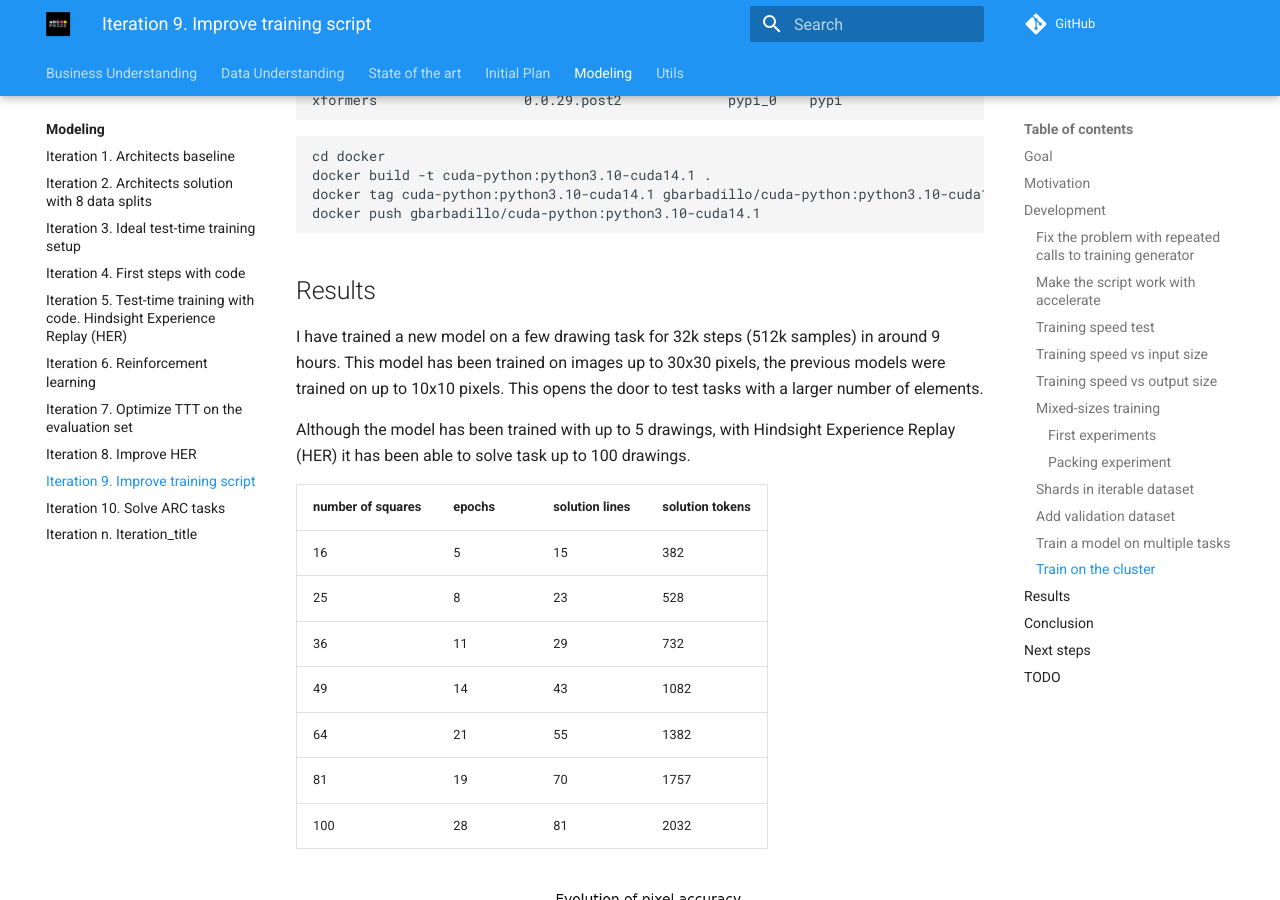
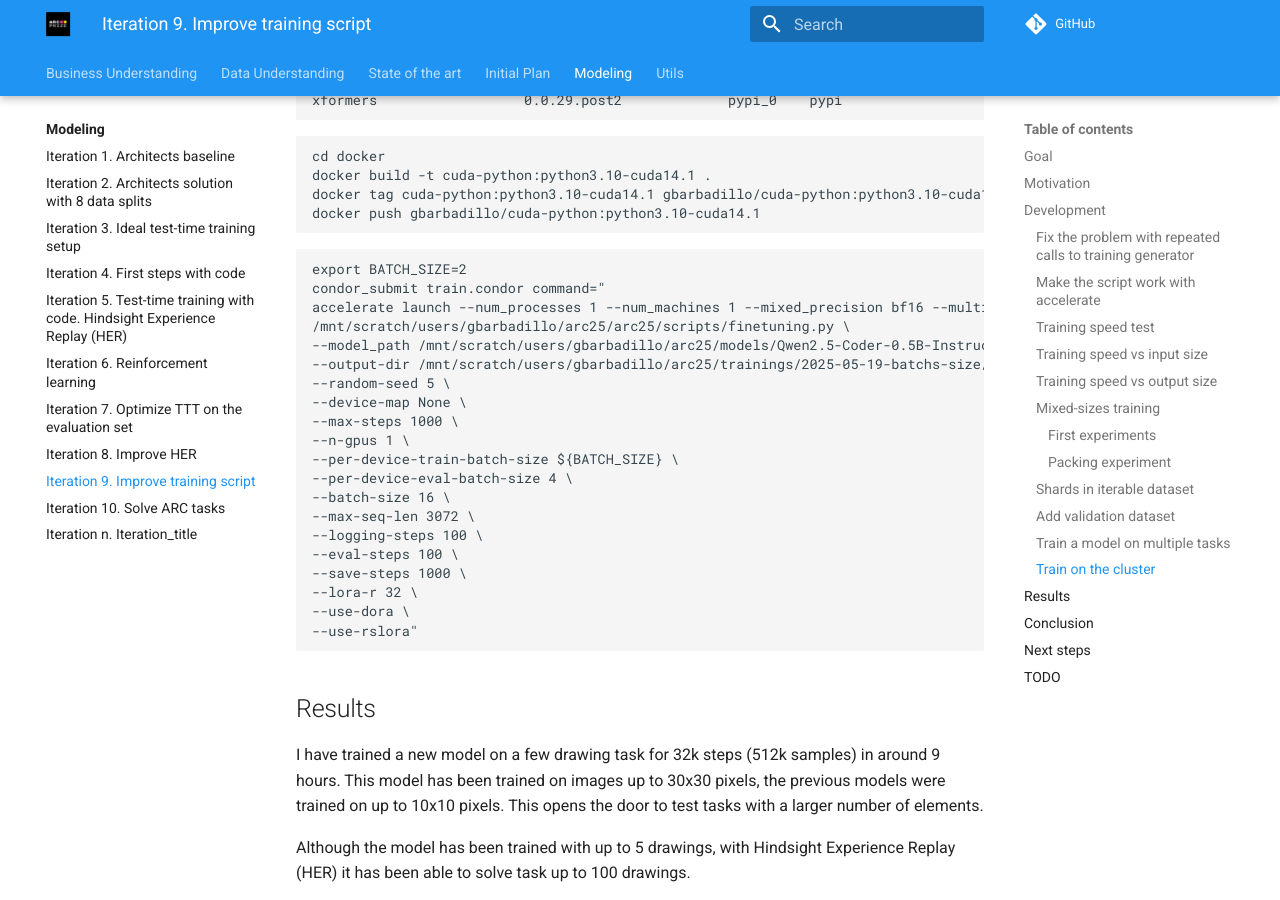
Before and after one commit to ironbar/arc25, an MkDocs documentation site: the page built from docs/modeling/Iteration_09_improve_training_script.md, in a window 1280 px wide and 900 px high, scrolled down 6520 px. Built offline with MkDocs 1.6.1 and Material for MkDocs 9.7.7, drawn with Linux system fonts in a browser that asks for light colours; comment, search, counter and statistics services are not loaded.

Commit message:
added calculon scripts

````diff
--- a/docs/modeling/Iteration_09_improve_training_script.md
+++ b/docs/modeling/Iteration_09_improve_training_script.md
@@ -285,6 +285,29 @@ docker tag cuda-python:python3.10-cuda14.1 gbarbadillo/cuda-python:python3.10-cu
 docker push gbarbadillo/cuda-python:python3.10-cuda14.1
 ```
 
+```bash
+export BATCH_SIZE=2
+condor_submit train.condor command="
+accelerate launch --num_processes 1 --num_machines 1 --mixed_precision bf16 --multi_gpu \
+/mnt/scratch/users/gbarbadillo/arc25/arc25/scripts/finetuning.py \
+--model_path /mnt/scratch/users/gbarbadillo/arc25/models/Qwen2.5-Coder-0.5B-Instruct/ \
+--output-dir /mnt/scratch/users/gbarbadillo/arc25/trainings/2025-05-19-batchs-size/batch-size-${BATCH_SIZE} \
+--random-seed 5 \
+--device-map None \
+--max-steps 1000 \
+--n-gpus 1 \
+--per-device-train-batch-size ${BATCH_SIZE} \
+--per-device-eval-batch-size 4 \
+--batch-size 16 \
+--max-seq-len 3072 \
+--logging-steps 100 \
+--eval-steps 100 \
+--save-steps 1000 \
+--lora-r 32 \
+--use-dora \
+--use-rslora"
+```
+
 ## Results
 
 I have trained a new model on a few drawing task for 32k steps (512k samples) in around 9 hours. This model
````
Also changed, not shown: 2 other files.
